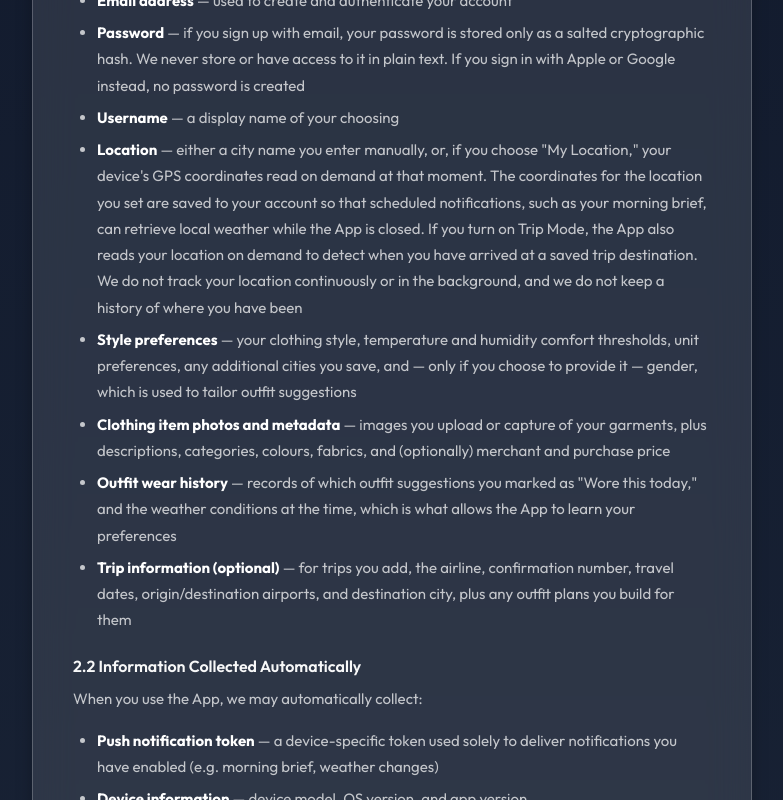
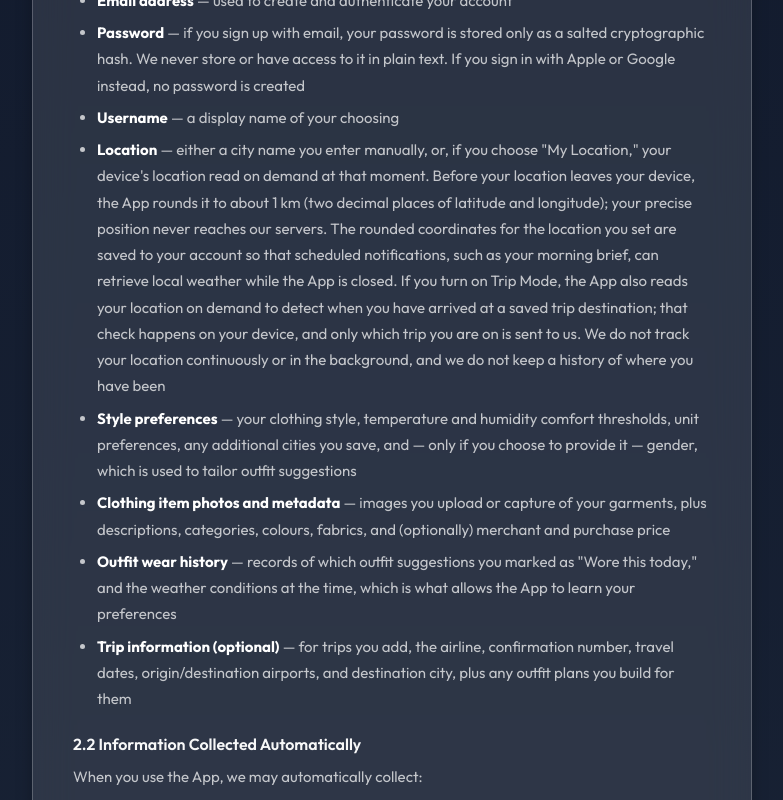
Before and after one commit to mikedeleamon/OjoLandingSite, a Next.js app: page /privacy in a window 1280 px wide. Shown: the part 880-1680 px from the top of the page, without its empty margins (248-1031 px from the left). Built offline with nearby package versions, Linux system fonts and the light colour scheme.

Commit message:
updated T&C

```diff
--- a/app/privacy/page.tsx
+++ b/app/privacy/page.tsx
@@ -98,16 +98,22 @@ export default function PrivacyPolicyPage() {
                                 Location
                             </strong>{' '}
                             — either a city name you enter manually, or, if you
-                            choose "My Location," your device's GPS coordinates
-                            read on demand at that moment. The coordinates for
-                            the location you set are saved to your account so
-                            that scheduled notifications, such as your morning
-                            brief, can retrieve local weather while the App is
-                            closed. If you turn on Trip Mode, the App also reads
-                            your location on demand to detect when you have
-                            arrived at a saved trip destination. We do not track
-                            your location continuously or in the background, and
-                            we do not keep a history of where you have been
+                            choose "My Location," your device's location read on
+                            demand at that moment. Before your location leaves
+                            your device, the App rounds it to about 1 km (two
+                            decimal places of latitude and longitude); your
+                            precise position never reaches our servers. The
+                            rounded coordinates for the location you set are
+                            saved to your account so that scheduled
+                            notifications, such as your morning brief, can
+                            retrieve local weather while the App is closed. If
+                            you turn on Trip Mode, the App also reads your
+                            location on demand to detect when you have arrived at
+                            a saved trip destination; that check happens on your
+                            device, and only which trip you are on is sent to us.
+                            We do not track your location continuously or in the
+                            background, and we do not keep a history of where you
+                            have been
                         </li>
                         <li>
                             <strong style={{ color: 'white' }}>
--- a/lib/constants.ts
+++ b/lib/constants.ts
@@ -4,7 +4,7 @@ export const APP_TAGLINE = "Dress for the weather.";
 export const APP_DESCRIPTION =
   "OJO is your weather-aware outfit companion. It reads the forecast, knows your wardrobe, and tells you exactly what to wear — every single day.";
 export const COMPANY_NAME = "Ojo Studio, LLC";
-export const EFFECTIVE_DATE = "September 16, 2026";
+export const EFFECTIVE_DATE = "September 18, 2026";
 export const TESTFLIGHT_URL = "https://testflight.apple.com/join/JeSe98NQ"; // iOS beta
 export const APP_STORE_URL = "#"; // Public App Store URL — set when out of beta
 export const WEBSITE_URL = "https://ojoapp.io";
```
